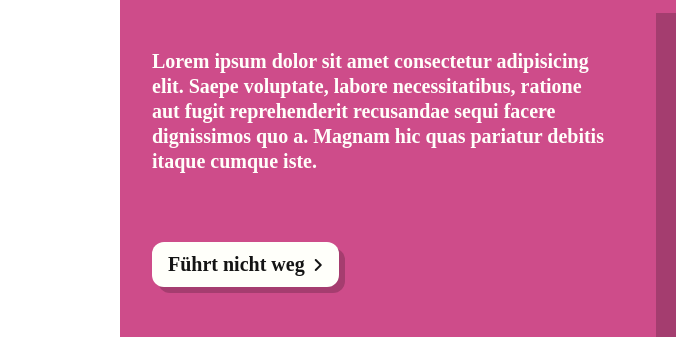
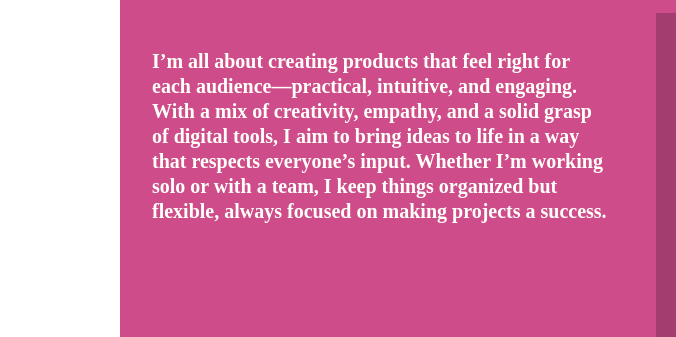
Before and after one commit to Michael-Mew2/michael_portfolio, a website: page index.html in a window 1280 px wide. Shown: the part 3850-4187 px from the top of the page, 0-676 px from the left. Drawn offline with Linux system fonts and the light colour scheme; files whose address does not match are found by name; a web font is replaced by a local one.

Commit message:
texts complete

```diff
--- a/index.html
+++ b/index.html
@@ -198,14 +198,14 @@
                     </div>
                     <div class="brick__frontside">
                         <div class="brick__content">
-                            <p class="clr__strong__white">Lorem ipsum dolor sit amet consectetur adipisicing elit. Saepe voluptate, labore necessitatibus, ratione aut fugit reprehenderit recusandae sequi facere dignissimos quo a. Magnam hic quas pariatur debitis itaque cumque iste.</p>
-                            <a href="https://www.youtube.com/watch?v=dQw4w9WgXcQ" class="btn__arrow" target="_blank">
+                            <p class="clr__strong__white">I’m all about creating products that feel right for each audience—practical, intuitive, and engaging. With a mix of creativity, empathy, and a solid grasp of digital tools, I aim to bring ideas to life in a way that respects everyone’s input. Whether I’m working solo or with a team, I keep things organized but flexible, always focused on making projects a success.</p>
+                            <!-- <a href="https://www.youtube.com/watch?v=dQw4w9WgXcQ" class="btn__arrow" target="_blank">
                                 <p class="button__text">Führt nicht weg</p>
-                            </a>
+                            </a> -->
                         </div>
 
                         <div class="brick__picture">
-                            <img src="https://source.unsplash.com/random/?Cryptocurrency/" alt="crypto"/>
+                            <img src="./pictures/nice_to_know/AdobeStock_343481982.jpeg" alt="example of a meeting "/>
                         </div>
 
                         <div class="brick__topside"></div>
```
Also changed, not shown: 1 other file.
